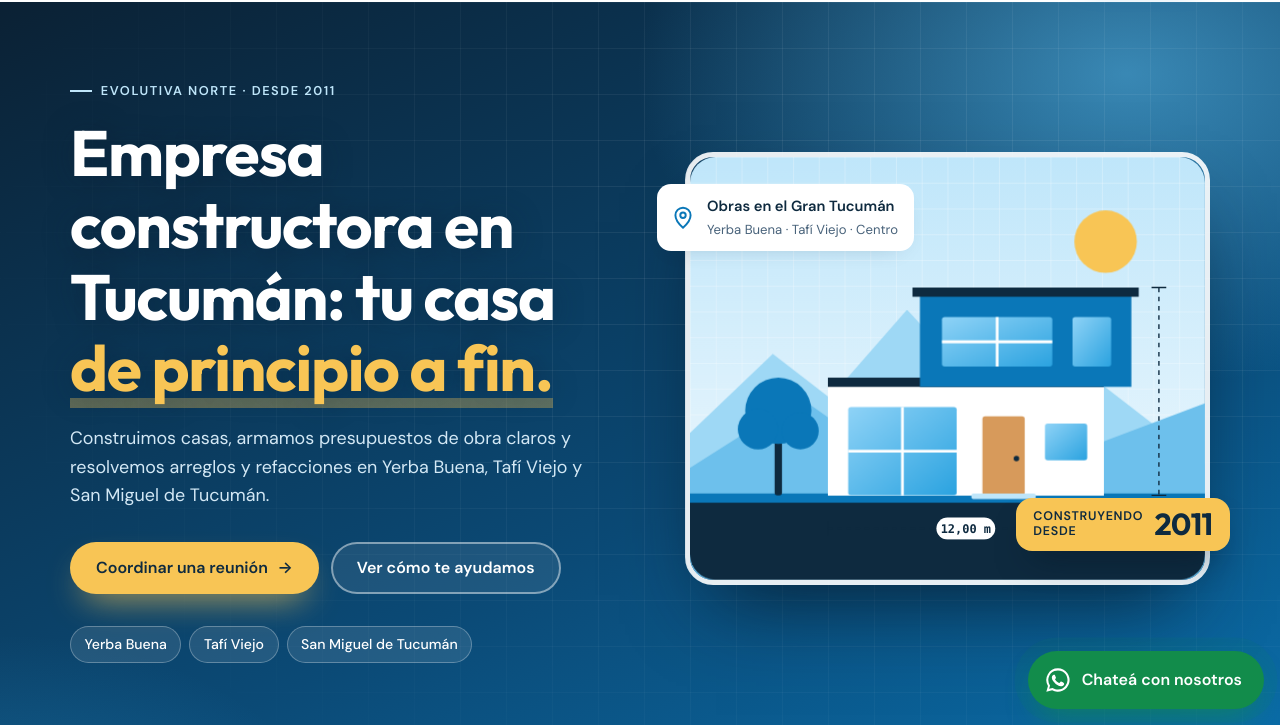
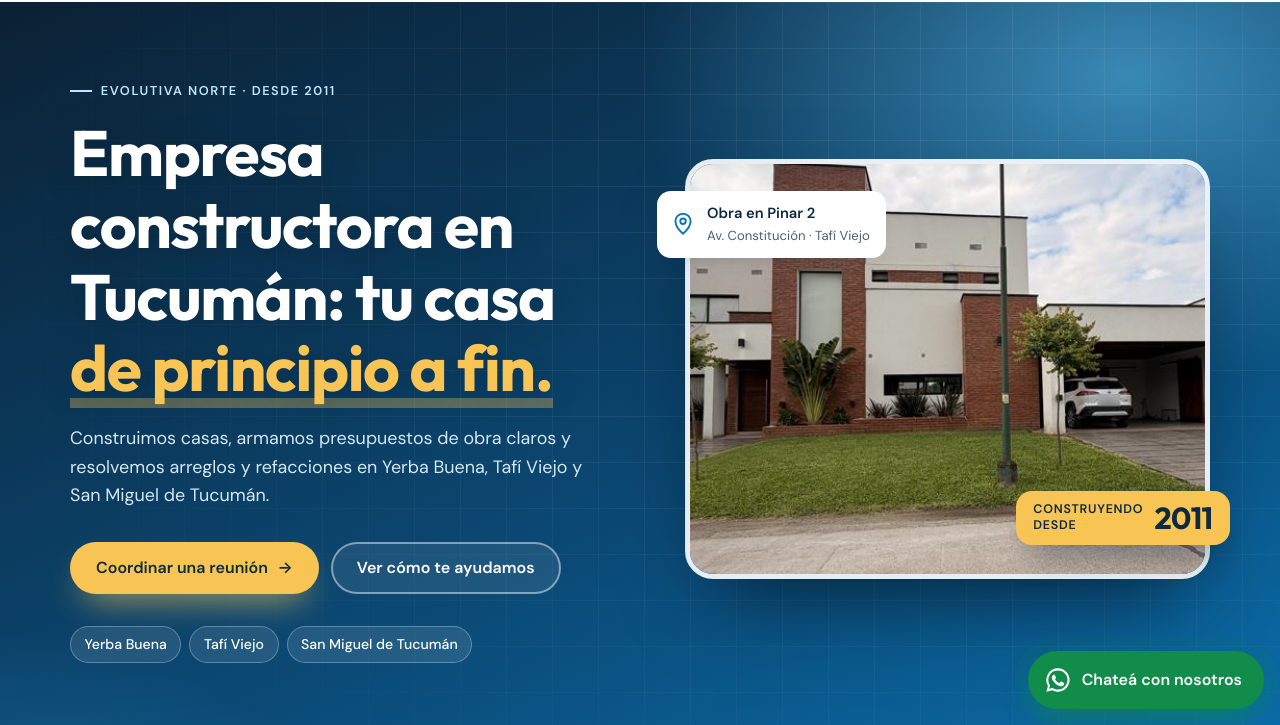
Before and after one commit to ernestonegro/evolutiva-norte-web, a plain HTML site: page index.html in a window 1280 px wide. Shown: the part 75-800 px from the top of the page. Drawn offline with Linux system fonts and the light colour scheme.

Commit message:
Use brick house photo in hero and retouch weathered facades in Pinar 2 gallery
Co-Authored-By: Claude Fable 5.2 <noreply@anthropic.com>
Claude-Session: https://claude.ai/code/session_01XcyHp2rkUvFcCsAv4vXxuo

```diff
--- a/css/styles.css
+++ b/css/styles.css
@@ -1353,3 +1353,9 @@ svg:not([role="img"]) {
   .lightbox__prev { left: 1.25rem; }
   .lightbox__next { right: 1.25rem; }
 }
+
+/* Foto del inicio */
+.hero__visual > img { aspect-ratio: 4 / 3; object-fit: cover; object-position: 35% 50%; }
+@media (min-width: 960px) {
+  .hero__visual > img { aspect-ratio: 5 / 4; }
+}
--- a/index.html
+++ b/index.html
@@ -176,91 +176,17 @@
           </ul>
         </div>
 
-        <!--
-          IMAGEN DEL HERO
-          Para usar una foto real o un render, reemplazá el <svg> de abajo por:
-          <img src="assets/img/proyecto-hero.jpg" alt="Construcción de vivienda llave en mano en Yerba Buena, Tucumán" width="1120" height="920" fetchpriority="high">
-        -->
+        <!-- Foto del inicio: para cambiarla, reemplazá los archivos o las rutas del <img> -->
         <figure class="hero__visual">
-          <svg viewBox="0 0 560 460" role="img" aria-label="Casa moderna construida en Tucumán, con los cerros de fondo">
-            <defs>
-              <linearGradient id="cielo" x1="0" y1="0" x2="0" y2="1">
-                <stop offset="0" stop-color="#bfe6fa"/>
-                <stop offset="1" stop-color="#f3fafe"/>
-              </linearGradient>
-              <linearGradient id="vidrio" x1="0" y1="0" x2="1" y2="1">
-                <stop offset="0" stop-color="#8fd3f7"/>
-                <stop offset="1" stop-color="#2ba3e0"/>
-              </linearGradient>
-              <pattern id="grilla" width="28" height="28" patternUnits="userSpaceOnUse">
-                <path d="M28 0H0V28" fill="none" stroke="#fff" stroke-opacity=".55" stroke-width="1"/>
-              </pattern>
-            </defs>
-
-            <rect width="560" height="460" rx="28" fill="url(#cielo)"/>
-            <rect width="560" height="460" rx="28" fill="url(#grilla)"/>
-
-            <circle class="build build--sol" cx="452" cy="92" r="34" fill="#f8c555"/>
-
-            <!-- Cerros -->
-            <path d="M0 300 90 214l62 48 84-96 96 104 70-58 158 122v126H0z" fill="#9ed8f5"/>
-            <path d="M0 338 120 262l88 62 104-70 110 66 138-52v192H0z" fill="#6dc0ec"/>
-
-            <!-- Terreno -->
-            <path d="M0 372h560v60a28 28 0 0 1-28 28H28a28 28 0 0 1-28-28z" fill="#0e2a3f"/>
-            <rect y="366" width="560" height="10" fill="#0a77b8"/>
-
-            <g class="build build--arbol">
-            <!-- Árbol -->
-            <rect x="92" y="296" width="8" height="72" rx="3" fill="#0e2a3f"/>
-            <circle cx="96" cy="276" r="36" fill="#0a77b8"/>
-            <circle cx="74" cy="296" r="22" fill="#0a77b8"/>
-            <circle cx="120" cy="298" r="20" fill="#0a77b8"/>
-            </g>
-
-            <g class="build build--bajo">
-            <!-- Casa: volumen bajo -->
-            <rect x="150" y="248" width="300" height="120" fill="#fff"/>
-            <rect x="150" y="240" width="300" height="10" fill="#0e2a3f"/>
-            </g>
-
-            <g class="build build--alto">
-            <!-- Casa: volumen alto -->
-            <rect x="250" y="150" width="230" height="100" fill="#0a77b8"/>
-            <rect x="242" y="142" width="246" height="10" fill="#0e2a3f"/>
-            <rect x="274" y="174" width="120" height="54" rx="3" fill="url(#vidrio)"/>
-            <path d="M334 174v54M274 201h120" stroke="#fff" stroke-width="3"/>
-            <rect x="416" y="174" width="42" height="54" rx="3" fill="url(#vidrio)"/>
-            </g>
-
-            <g class="build build--pb">
-            <!-- Planta baja -->
-            <rect x="172" y="272" width="118" height="96" rx="3" fill="url(#vidrio)"/>
-            <path d="M231 272v96M172 320h118" stroke="#fff" stroke-width="3"/>
-            <rect x="318" y="282" width="46" height="86" rx="3" fill="#d79a5b"/>
-            <circle cx="355" cy="328" r="3" fill="#0e2a3f"/>
-            <rect x="386" y="290" width="46" height="40" rx="3" fill="url(#vidrio)"/>
-            <rect x="306" y="366" width="70" height="6" rx="2" fill="#bfe6fa"/>
-            </g>
-
-            <g class="build build--cotas">
-            <!-- Cotas de plano -->
-            <g stroke="#0e2a3f" stroke-width="1.5" fill="none">
-              <path d="M150 404h300" stroke-dasharray="5 5"/>
-              <path d="M150 396v16M450 396v16"/>
-            </g>
-            <rect x="268" y="392" width="64" height="24" rx="12" fill="#fff"/>
-            <text x="300" y="409" text-anchor="middle" font-family="ui-monospace, Menlo, monospace" font-size="13" font-weight="600" fill="#0e2a3f">12,00 m</text>
-            <g stroke="#0e2a3f" stroke-width="1.5" fill="none">
-              <path d="M510 142v226" stroke-dasharray="5 5"/>
-              <path d="M502 142h16M502 368h16"/>
-            </g>
-            </g>
-          </svg>
+          <img src="assets/img/pinar-2/pinar-2-tafi-viejo-01-1400.jpg"
+               srcset="assets/img/pinar-2/pinar-2-tafi-viejo-01-700.jpg 700w, assets/img/pinar-2/pinar-2-tafi-viejo-01-1400.jpg 1400w"
+               sizes="(min-width: 960px) 560px, 100vw"
+               alt="Casa de dos plantas con frente de ladrillo visto construida por Evolutiva Norte en Tafí Viejo, Tucumán"
+               width="1400" height="788" fetchpriority="high">
 
           <figcaption class="hero__badge">
             <svg viewBox="0 0 24 24" aria-hidden="true"><path d="M12 21s7-6.1 7-11.5A7 7 0 0 0 5 9.5C5 14.9 12 21 12 21Z"/><circle cx="12" cy="9.5" r="2.5"/></svg>
-            <span><strong>Obras en el Gran Tucumán</strong>Yerba Buena · Tafí Viejo · Centro</span>
+            <span><strong>Obra en Pinar 2</strong>Av. Constitución · Tafí Viejo</span>
           </figcaption>
           <p class="hero__chip" aria-hidden="true"><span>Construyendo<br>desde</span><strong>2011</strong></p>
         </figure>
```
Also changed, not shown: assets/img/pinar-2/pinar-2-tafi-viejo-04-1400.jpg, assets/img/pinar-2/pinar-2-tafi-viejo-04-700.jpg, assets/img/pinar-2/pinar-2-tafi-viejo-08-1400.jpg, assets/img/pinar-2/pinar-2-tafi-viejo-08-700.jpg, assets/img/pinar-2/pinar-2-tafi-viejo-09-1400.jpg, assets/img/pinar-2/pinar-2-tafi-viejo-09-700.jpg, assets/img/pinar-2/pinar-2-tafi-viejo-10-1400.jpg, assets/img/pinar-2/pinar-2-tafi-viejo-10-700.jpg.
